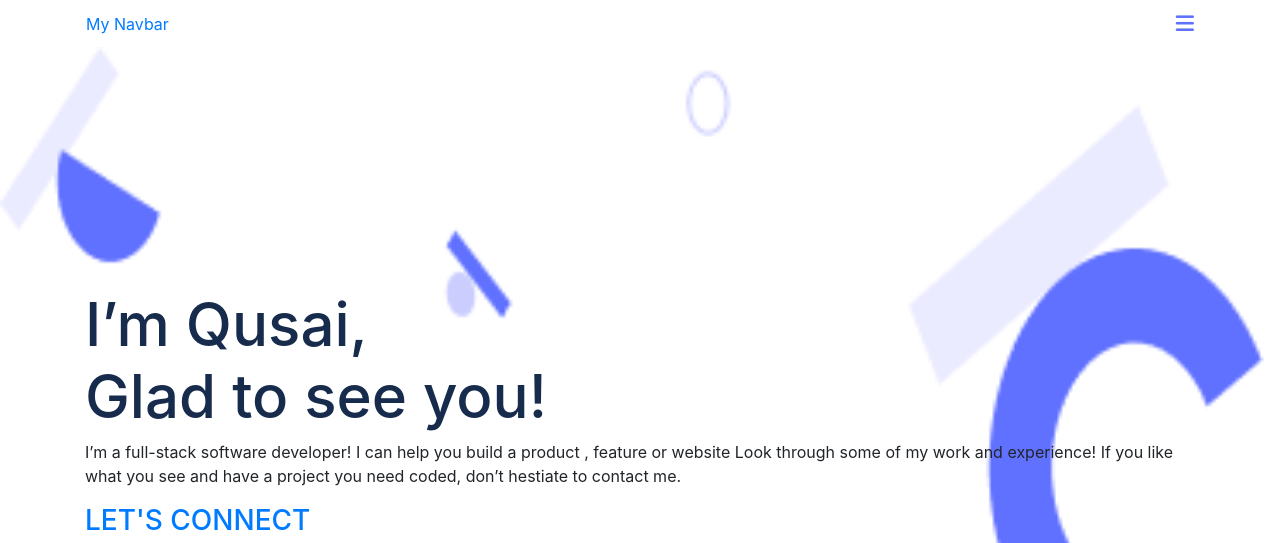
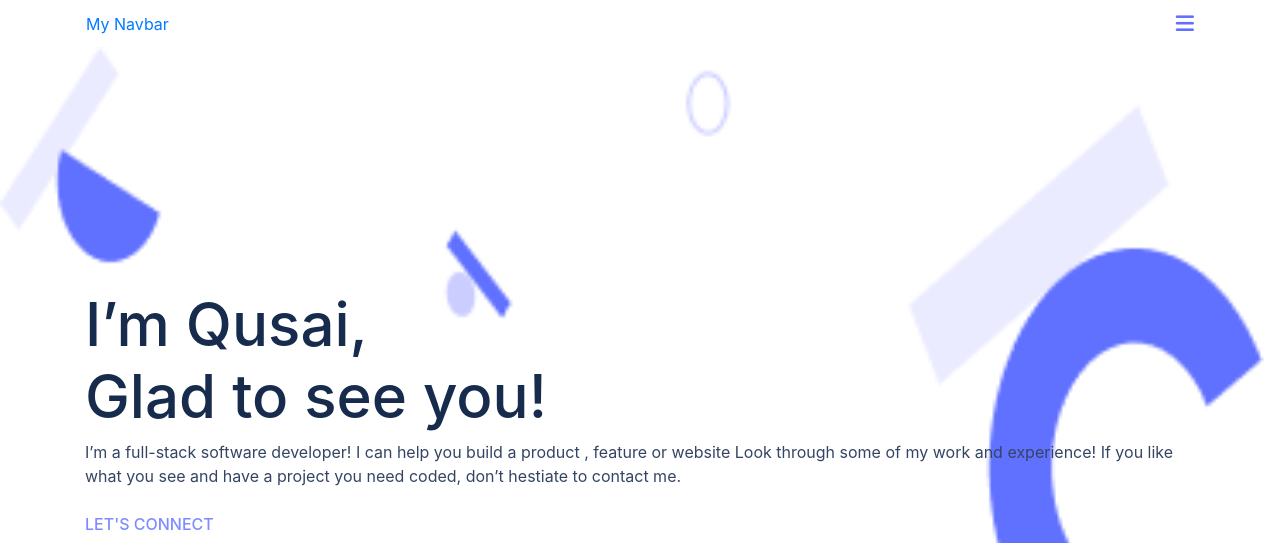
Before and after one commit to qusai122/Portfolio, a website: page index.html in a window 1280 px wide. Shown: the top 543 px of the page. Drawn offline with nearby package versions, Linux system fonts and the light colour scheme.

Commit message:
seet up readme fild, and some style edit

```diff
--- a/index.html
+++ b/index.html
@@ -26,11 +26,11 @@
                 <h1 class="welcome">
                     I’m Qusai, <br/> Glad to see you!
                 </h1>
-                <p class="about-me">
+                <p class="about_me">
                     I’m a full-stack software developer! I can help you build a product , feature or website Look through some of my work and experience! If you like what you see and have a project you need coded, don’t hestiate to contact me.
                 </p>
-                <h3 class="connect-me">
-                    <a href="#">LET'S CONNECT</a>
+                <h3 class="connect_me">
+                    <a href="https://github.com/qusai122">LET'S CONNECT</a>
                 </h3>
                 <ul class="icon-group">
                     <li class="icon"> <a href="https://github.com/qusai122"><i class="fa-brands fa-github"></i></a></li>
--- a/style.css
+++ b/style.css
@@ -1,5 +1,3 @@
-/** global element styling **/
-
 @import 'https://fonts.googleapis.com/css?family=Lato:400,700';
 
 * {
@@ -12,10 +10,6 @@
 body {
   background-color: #eee;
   font-family: 'Lato', sans-serif;
-}
-
-.fa-1x {
-  font-size: 1.5rem;
 }
 
 .navbar {
@@ -66,3 +60,16 @@ body {
   color: #172b4d;
   font-size: 60px;
 }
+
+.about_me {
+  font-weight: 400;
+  font-size: 16px;
+  color: #344563;
+  text-decoration: none;
+}
+
+.connect_me a {
+  color: #7f8cff;
+  text-decoration: none;
+  font-size: 16px;
+}
```
Also changed, not shown: README.md.
